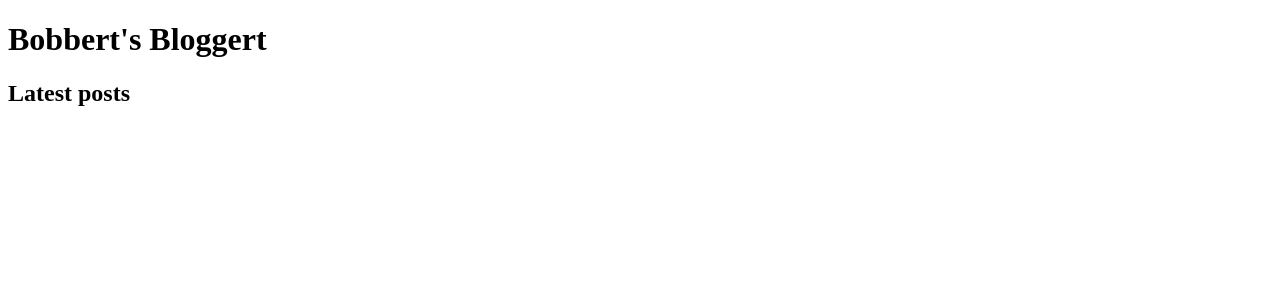
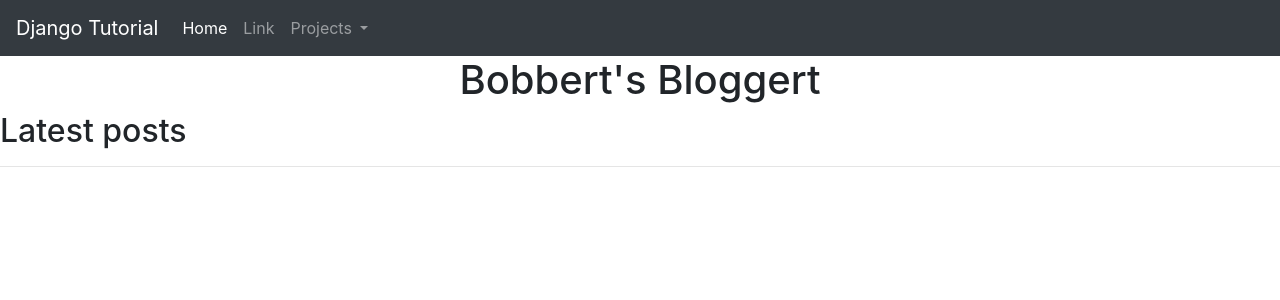
Before and after one commit to Hansmu/django-tutorial, a Django app: page /blog/ in a window 1280 px wide. Shown: the top 300 px of the page. Run offline with Django 3.2, Linux system fonts and the light colour scheme; data that the repository does not hold is empty; some libraries are stand-ins or nearby versions.

Commit message:
Fix details page not showing up (order was wrong) and add bootstrap

```diff
--- a/blogposts/templates/posts/blog-home.html
+++ b/blogposts/templates/posts/blog-home.html
@@ -3,12 +3,58 @@
 <head>
     <meta charset="UTF-8">
     <title>Blog Home</title>
+
+    <link rel="stylesheet" href="https://stackpath.bootstrapcdn.com/bootstrap/4.3.1/css/bootstrap.min.css"
+          integrity="sha384-ggOyR0iXCbMQv3Xipma34MD+dH/1fQ784/j6cY/iJTQUOhcWr7x9JvoRxT2MZw1T" crossorigin="anonymous">
+
+    <script src="https://code.jquery.com/jquery-3.3.1.slim.min.js"
+            integrity="sha384-q8i/X+965DzO0rT7abK41JStQIAqVgRVzpbzo5smXKp4YfRvH+8abtTE1Pi6jizo"
+            crossorigin="anonymous"></script>
+    <script src="https://cdnjs.cloudflare.com/ajax/libs/popper.js/1.14.7/umd/popper.min.js"
+            integrity="sha384-UO2eT0CpHqdSJQ6hJty5KVphtPhzWj9WO1clHTMGa3JDZwrnQq4sF86dIHNDz0W1"
+            crossorigin="anonymous"></script>
+    <script src="https://stackpath.bootstrapcdn.com/bootstrap/4.3.1/js/bootstrap.min.js"
+            integrity="sha384-JjSmVgyd0p3pXB1rRibZUAYoIIy6OrQ6VrjIEaFf/nJGzIxFDsf4x0xIM+B07jRM"
+            crossorigin="anonymous"></script>
 </head>
 <body>
-    <h1>Bobbert's Bloggert</h1>
+    <nav class="navbar navbar-expand-lg navbar-dark bg-dark">
+        <a class="navbar-brand" href="#">Django Tutorial</a>
+
+        <button class="navbar-toggler" type="button" data-toggle="collapse" data-target="#navbarSupportedContent"
+                aria-controls="navbarSupportedContent" aria-expanded="false" aria-label="Toggle navigation">
+            <span class="navbar-toggler-icon"></span>
+        </button>
+
+        <div class="collapse navbar-collapse" id="navbarSupportedContent">
+            <ul class="navbar-nav mr-auto">
+                <li class="nav-item active">
+                    <a class="nav-link" href="#">Home <span class="sr-only">(current)</span></a>
+                </li>
+                <li class="nav-item">
+                    <a class="nav-link" href="#">Link</a>
+                </li>
+                <li class="nav-item dropdown">
+                    <a class="nav-link dropdown-toggle" href="#" id="navbarDropdown" role="button" data-toggle="dropdown"
+                       aria-haspopup="true" aria-expanded="false">
+                        Projects
+                    </a>
+                    <div class="dropdown-menu" aria-labelledby="navbarDropdown">
+                        <a class="dropdown-item" href="#">Pig Latin</a>
+                        <a class="dropdown-item" href="#">Blog</a>
+                        <a class="dropdown-item" href="#">Reddit Clone</a>
+                    </div>
+                </li>
+            </ul>
+        </div>
+    </nav>
+
+
+    <h1 class="text-center">Bobbert's Bloggert</h1>
     <h2>Latest posts</h2>
+    <hr/>
     {% for post in posts.all %}
-        <a href="{% url 'post_details' post.id %}" >{{ post.title }}</a><br/>
+        <a href="{% url 'post_details' post.id %}">{{ post.title }}</a><br/>
         {{ post.formatted_published_date }}<br/>
         <br/>
     {% endfor %}
--- a/django_tutorial/urls.py
+++ b/django_tutorial/urls.py
@@ -25,6 +25,6 @@ urlpatterns = [
     url(r'^$', views.projects_home, name='home'),  # The first parameter is a regex. $ matches the / landing page.
     url(r'^pig-latin/', views.latin_home, name='latin-home'),
     url(r'^translate/', views.translate, name='url-translate-alias-for-django'),
-    url(r'^blog/', blog_views.blog_home, name='blog-home'),
-    url(r'^blog/posts/(?P<post_id>[0-9]+)/$', blog_views.post_details, name='post_details')
+    url(r'^blog/posts/(?P<post_id>[0-9]+)/$', blog_views.post_details, name='post_details'),
+    url(r'^blog/', blog_views.blog_home, name='blog-home')
 ] + static(settings.MEDIA_URL, document_root=settings.MEDIA_ROOT)
```
Also changed, not shown: blogposts/templates/posts/post_details.html (+7 -5 lines).
